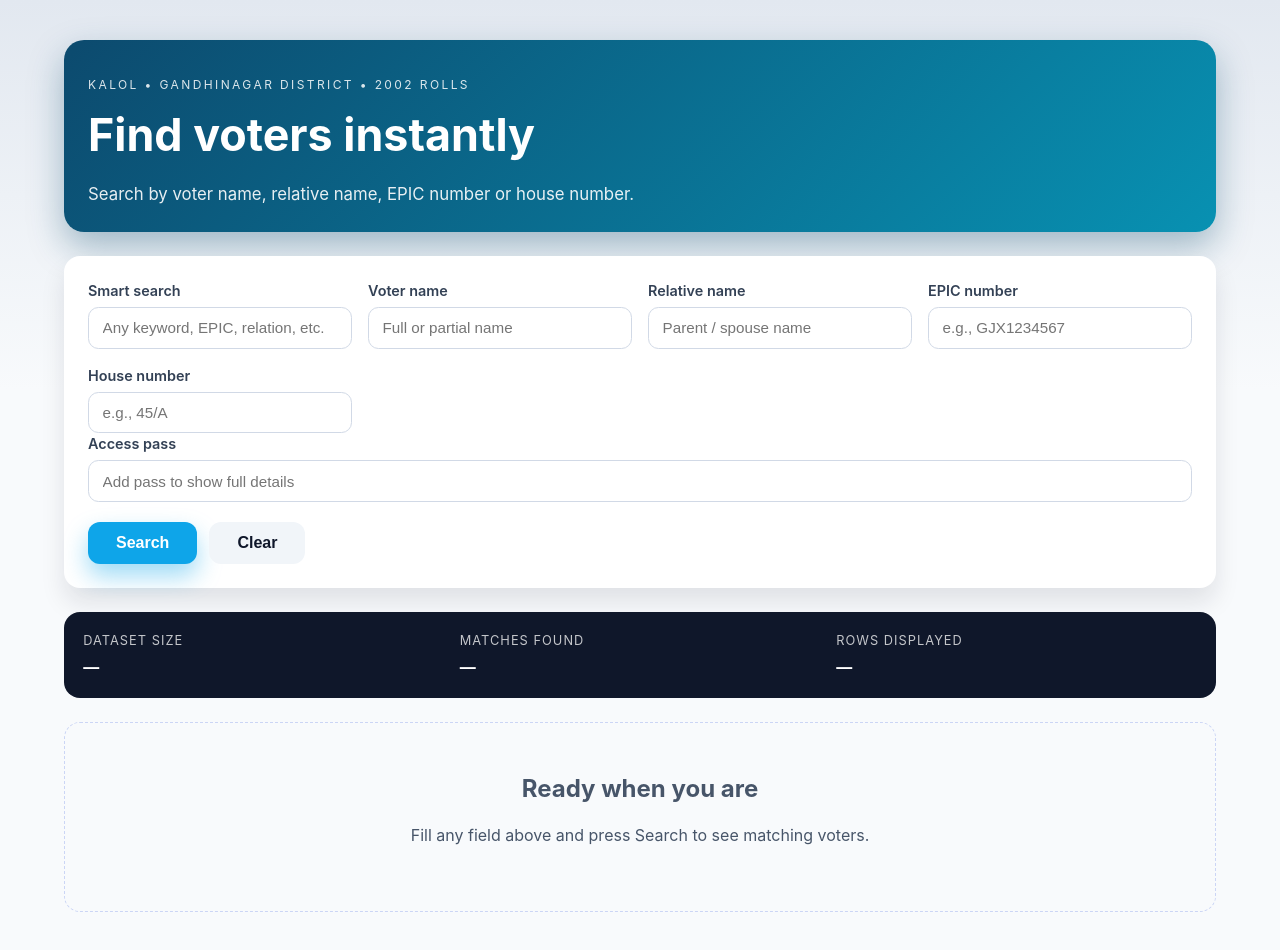
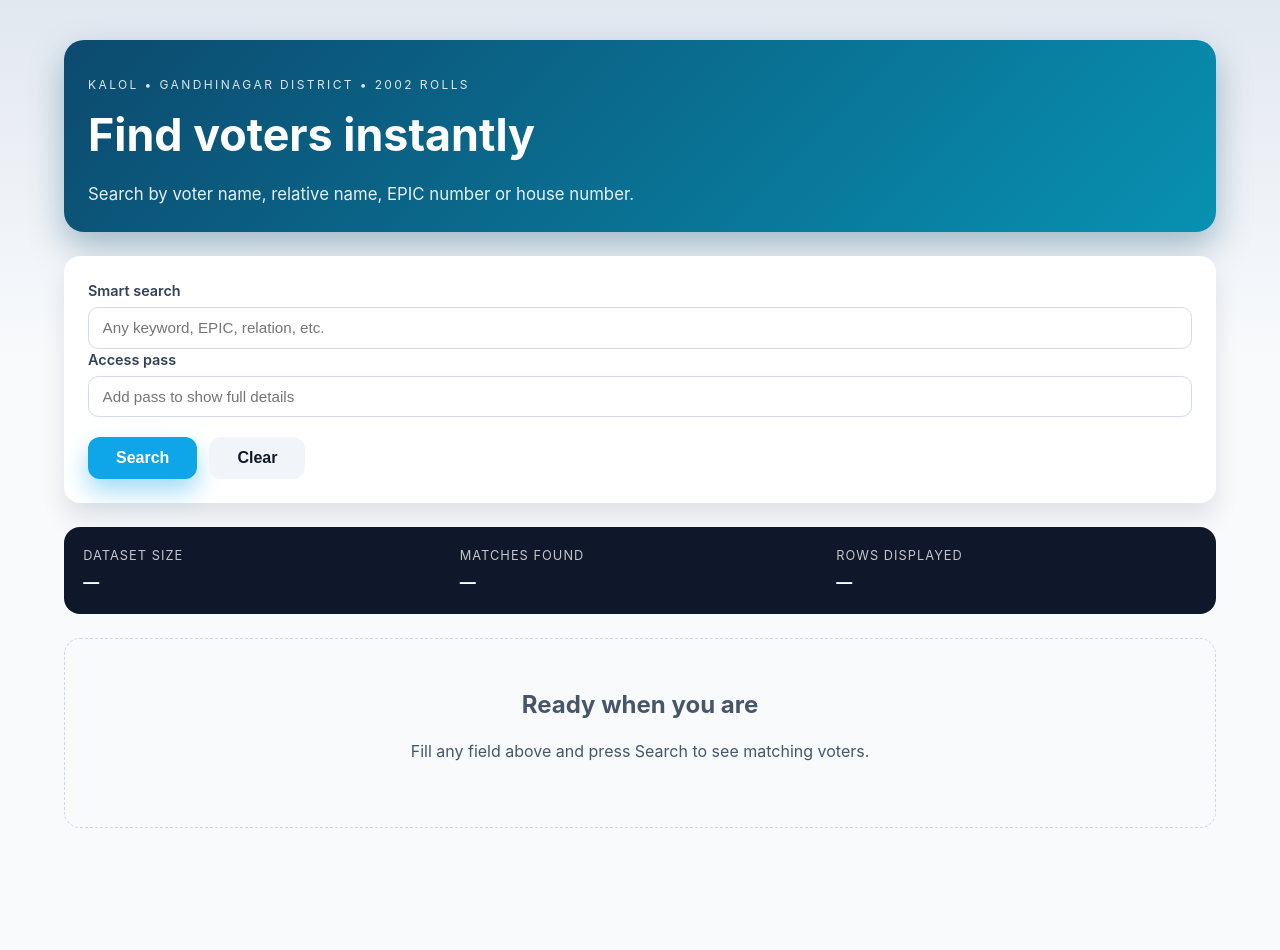
Before and after one commit to dhruvworld/sir, a React (Vite) app in the folder frontend/: page / in a window 1280 px wide. Shown: the top 950 px of the page. After the commit the page ends 892 px from the top, so only its background shows below. Built offline with nearby package versions, Linux system fonts and the light colour scheme; no server answers.

Commit message:
Simplify search form to smart search only

```diff
--- a/frontend/src/components/SearchForm.tsx
+++ b/frontend/src/components/SearchForm.tsx
@@ -15,10 +15,6 @@ const textFields: Array<{
   placeholder: string
 }> = [
   { name: 'q', label: 'Smart search', placeholder: 'Any keyword, EPIC, relation, etc.' },
-  { name: 'name', label: 'Voter name', placeholder: 'Full or partial name' },
-  { name: 'relative_name', label: 'Relative name', placeholder: 'Parent / spouse name' },
-  { name: 'epic_no', label: 'EPIC number', placeholder: 'e.g., GJX1234567' },
-  { name: 'house_no', label: 'House number', placeholder: 'e.g., 45/A' },
 ]
 
 export const SearchForm = ({
--- a/frontend/src/hooks/useVoterSearch.ts
+++ b/frontend/src/hooks/useVoterSearch.ts
@@ -4,11 +4,7 @@ import type { SearchParams, SearchResponse } from '../types'
 
 const defaultParams: SearchParams = {
   pass: '',
-  name: '',
-  relative_name: '',
   q: '',
-  epic_no: '',
-  house_no: '',
 }
 
 export const useVoterSearch = () => {
--- a/frontend/src/types.ts
+++ b/frontend/src/types.ts
@@ -24,9 +24,5 @@ export interface SearchResponse {
 
 export interface SearchParams {
   pass?: string
-  name?: string
-  relative_name?: string
   q?: string
-  epic_no?: string
-  house_no?: string
 }
```
